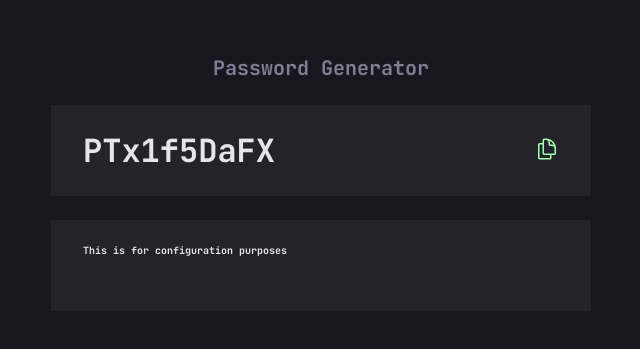
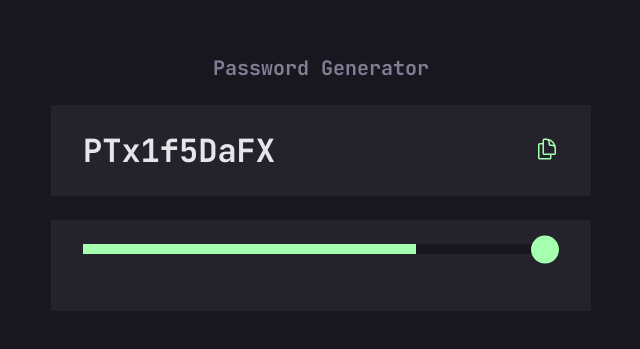
Before and after one commit to Alinaswe3/password-generator, a React (Vite) app: page / in a window 1280 px wide. Shown: the part 217-566 px from the top of the page, without its empty margins (319-959 px from the left). Built offline with nearby package versions, Linux system fonts and the light colour scheme.

Commit message:
Added the slider but with no functionality

```diff
--- a/src/App.tsx
+++ b/src/App.tsx
@@ -3,6 +3,7 @@ import Heading from "./components/Heading";
 import Container from "./components/Container";
 import Card from "./components/Card";
 import GeneratedPassword from "./components/GeneratedPassword";
+import ConfigurePassword from "./components/ConfigurePassword";
 
 const App = () => {
   return (
@@ -12,7 +13,7 @@ const App = () => {
           <GeneratedPassword />
         </Card>
         <Card>
-          <p>This is for configuration purposes</p>
+          <ConfigurePassword />
         </Card>
       </Container>
     </>
--- a/src/assets/scss/components/_slider.scss
+++ b/src/assets/scss/components/_slider.scss
@@ -0,0 +1,107 @@
+.slider {
+  width: 100%;
+  -webkit-appearance: none;
+  background: $very-dark-grey;
+
+  &::-webkit-slider-runnable-track {
+    -webkit-appearance: none;
+    background-image: linear-gradient($neon-green, $neon-green);
+    height: 10px;
+    background-size: 70% 100%;
+    background-repeat: no-repeat;
+  }
+
+
+  &::-webkit-slider-thumb {
+    -webkit-appearance: none;
+    border-radius: 50%;
+    height: 2.8rem;
+    width: 2.8rem;
+    background: $neon-green;
+    transition: all 0.3s;
+    cursor: pointer;
+    transform: translateY(-30%);
+  }
+
+}
+
+
+//input[type="range"] {
+//  -webkit-appearance: none;
+//  margin-right: 15px;
+//  width: 400px;
+//  height: 7px;
+//  background: rgba(255, 255, 255, 0.6);
+//  border-radius: 5px;
+//  background-image: linear-gradient(#ff4500, #ff4500);
+//  background-size: 30% 100%;
+//  background-repeat: no-repeat;
+//}
+//
+///* Input Thumb */
+//input[type="range"]::-webkit-slider-thumb {
+//  -webkit-appearance: none;
+//  height: 20px;
+//  width: 20px;
+//  border-radius: 50%;
+//  background: #ff4500;
+//  cursor: ew-resize;
+//  box-shadow: 0 0 2px 0 #555;
+//  transition: background .3s ease-in-out;
+//}
+//
+//input[type="range"]::-moz-range-thumb {
+//  -webkit-appearance: none;
+//  height: 20px;
+//  width: 20px;
+//  border-radius: 50%;
+//  background: #ff4500;
+//  cursor: ew-resize;
+//  box-shadow: 0 0 2px 0 #555;
+//  transition: background .3s ease-in-out;
+//}
+//
+//input[type="range"]::-ms-thumb {
+//  -webkit-appearance: none;
+//  height: 20px;
+//  width: 20px;
+//  border-radius: 50%;
+//  background: #ff4500;
+//  cursor: ew-resize;
+//  box-shadow: 0 0 2px 0 #555;
+//  transition: background .3s ease-in-out;
+//}
+//
+//input[type="range"]::-webkit-slider-thumb:hover {
+//  background: #ff0200;
+//}
+//
+//input[type="range"]::-moz-range-thumb:hover {
+//  background: #ff0200;
+//}
+//
+//input[type="range"]::-ms-thumb:hover {
+//  background: #ff0200;
+//}
+//
+///* Input Track */
+//input[type=range]::-webkit-slider-runnable-track {
+//  -webkit-appearance: none;
+//  box-shadow: none;
+//  border: none;
+//  background: none;
+//}
+//
+//input[type=range]::-moz-range-track {
+//  -webkit-appearance: none;
+//  box-shadow: none;
+//  border: none;
+//  background: none;
+//}
+//
+//input[type="range"]::-ms-track {
+//  -webkit-appearance: none;
+//  box-shadow: none;
+//  border: none;
+//  background: transparent;
+//}
--- a/src/assets/scss/main.scss
+++ b/src/assets/scss/main.scss
@@ -7,3 +7,4 @@
 @import "components/container";
 @import "components/card";
 @import "components/button";
+@import "components/slider";
--- a/src/components/ConfigurePassword.tsx
+++ b/src/components/ConfigurePassword.tsx
@@ -0,0 +1,12 @@
+import React from "react";
+import Slider from "./Slider";
+
+const ConfigurePassword = () => {
+  return (
+    <div>
+      <Slider min="8" max="32" classes="slider" />
+    </div>
+  );
+};
+
+export default ConfigurePassword;
--- a/src/components/Slider.tsx
+++ b/src/components/Slider.tsx
@@ -0,0 +1,11 @@
+import React from "react";
+
+const Slider: React.FC<{ min: string; max: string; classes: string }> = ({
+  min,
+  max,
+  classes,
+}) => {
+  return <input type="range" min={min} max={max} className={classes} />;
+};
+
+export default Slider;
```
